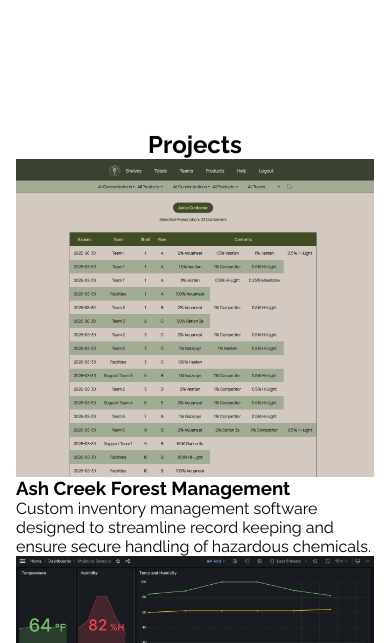
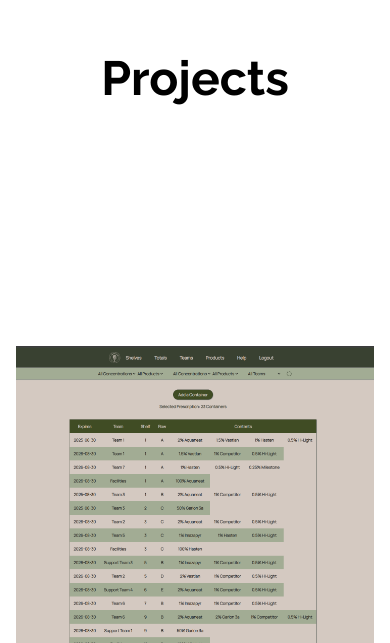
Before and after one commit to cody-barker/portfolio-site-v2, a React app: page / in a window 390 px wide. Shown: the part 1195-1838 px from the top of the page. Built offline with nearby package versions, Linux system fonts and the light colour scheme.

Commit message:
add mobile projects

```diff
--- a/src/Components/NavBar.js
+++ b/src/Components/NavBar.js
@@ -3,7 +3,7 @@ import { NavLink } from "react-router-dom";
 function NavBar() {
   return (
     <nav className="nav flex__row--center">
-      <ul className="nav__list">
+      <ul className="nav__list flex__row--center">
         <li className="nav__item">
           <NavLink to="#about" className="nav__link">
             About
--- a/src/Components/Project.js
+++ b/src/Components/Project.js
@@ -2,7 +2,7 @@ function Project({ title, subtitle, image, alt }) {
   return (
     <div className="project flex__column--center">
       <img className="project__image" src={image} alt={alt} />
-      <div className="project__content">
+      <div className="project__content flex__column--center">
         <h3 className="project__title">{title}</h3>
         <p className="project__subtitle">{subtitle}</p>
       </div>
--- a/src/Components/ProjectGroup.js
+++ b/src/Components/ProjectGroup.js
@@ -44,7 +44,7 @@ function ProjectGroup() {
   });
 
   return (
-    <div className="projects__container flex__column--center">
+    <div className="project__group flex__column--center">
       <h2 className="projects__title">Projects</h2>
       {projectCards}
     </div>
--- a/src/Styles/App.css
+++ b/src/Styles/App.css
@@ -7,18 +7,18 @@
   --font-1: "Raleway", sans-serif;
 }
 
+* {
+  box-sizing: border-box;
+  padding: 0;
+  margin: 0;
+  font-family: var(--font-1);
+}
+
 .app {
   height: 100svh;
   padding: 1em;
   display: flex;
   flex-direction: column;
-}
-
-* {
-  box-sizing: border-box;
-  padding: 0;
-  margin: 0;
-  font-family: var(--font-1);
 }
 
 body {
@@ -35,8 +35,6 @@ body {
 
 .nav__list {
   list-style-type: none;
-  display: flex;
-  align-items: center;
   gap: 2em;
 }
 
@@ -57,7 +55,7 @@ body {
 /* Header */
 
 .header__container {
-  margin-bottom: 20rem;
+  margin-bottom: 15rem;
 }
 
 .header {
@@ -111,19 +109,25 @@ body {
 
 /* Projects */
 
-.projects__container {
+.project__group {
+  gap: 15rem;
 }
 
 .projects__title {
-  gap: 2rem;
+  font-size: 3rem;
 }
 
 .project {
+  gap: 2rem;
 }
 
 .project__image {
   width: clamp(280px, 100%, 700px);
-  height: auto;
+}
+
+.project__content {
+  gap: 2em;
+  text-align: center;
 }
 
 /* Flex */
```
